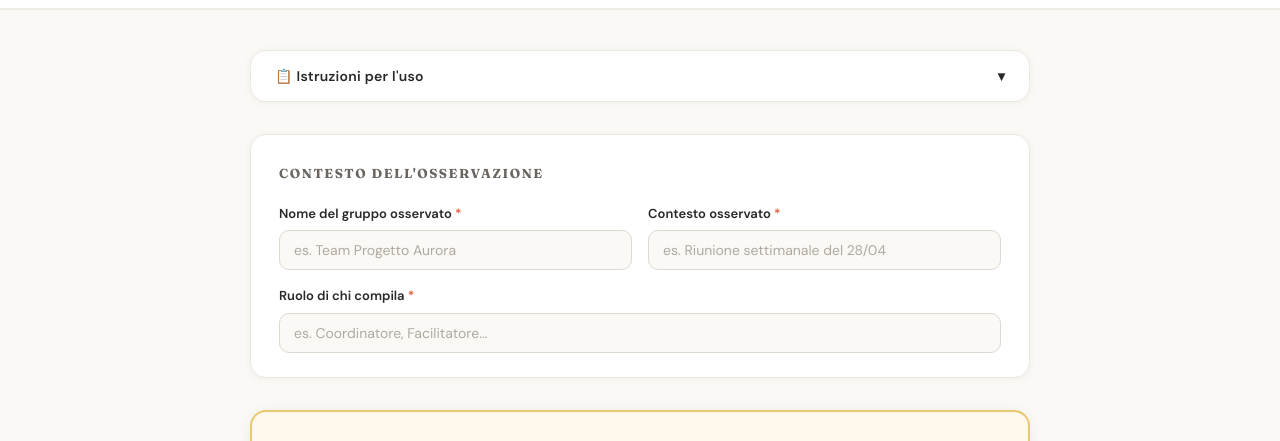
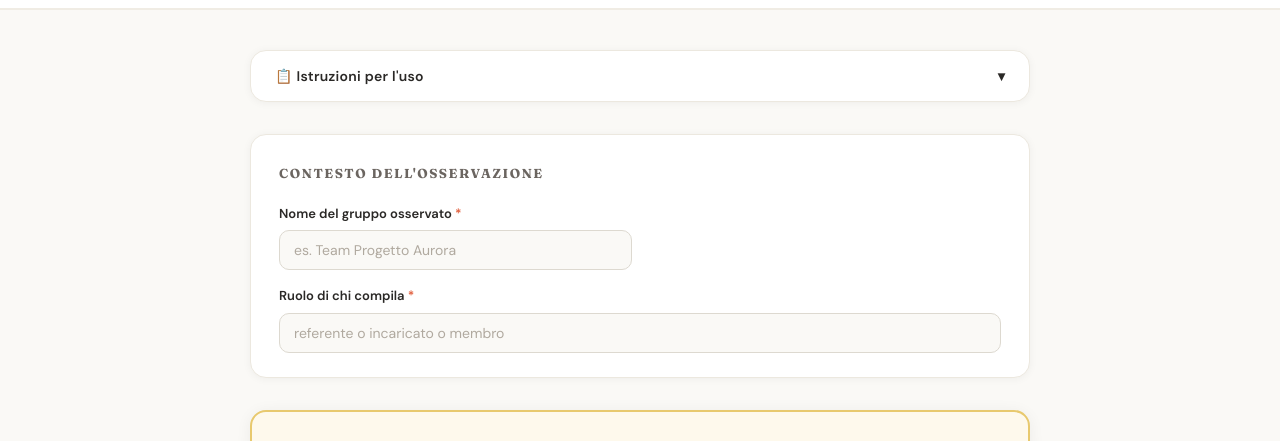
Before and after one commit to RenatoBenzi74/esercitazione-elementi-del-team, a website: page index.html in a window 1280 px wide. Shown: the part 187-628 px from the top of the page. Drawn offline with Linux system fonts and the light colour scheme.

Commit message:
Update index.html

```diff
--- a/index.html
+++ b/index.html
@@ -65,12 +65,8 @@
           <input type="text" id="nomeGruppo" placeholder="es. Team Progetto Aurora" maxlength="100" />
         </div>
         <div class="field-group">
-          <label for="contestoOsservato">Contesto osservato <span class="req">*</span></label>
-          <input type="text" id="contestoOsservato" placeholder="es. Riunione settimanale del 28/04" maxlength="150" />
-        </div>
-        <div class="field-group">
           <label for="ruoloCompilatore">Ruolo di chi compila <span class="req">*</span></label>
-          <input type="text" id="ruoloCompilatore" placeholder="es. Coordinatore, Facilitatore…" maxlength="100" />
+          <input type="text" id="ruoloCompilatore" placeholder="referente o incaricato o membro" maxlength="100" />
         </div>
       </div>
     </section>
```
